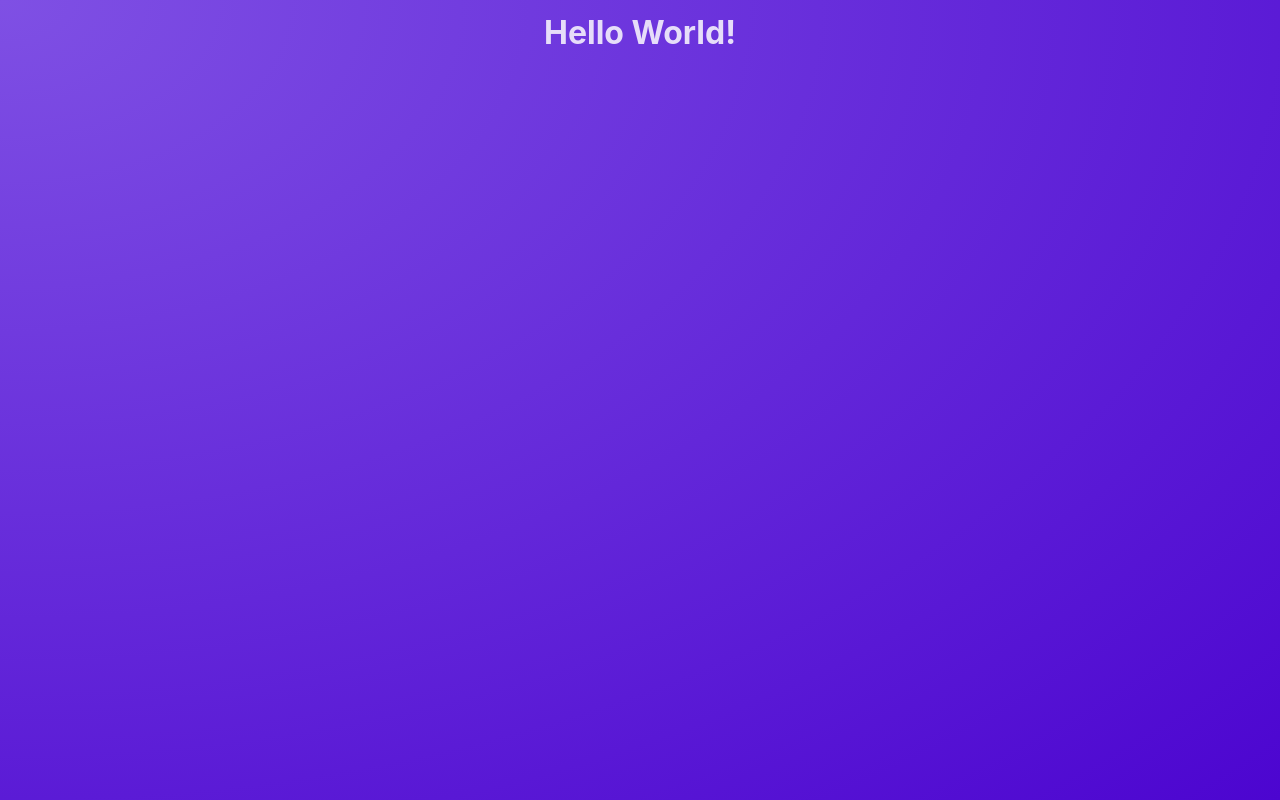
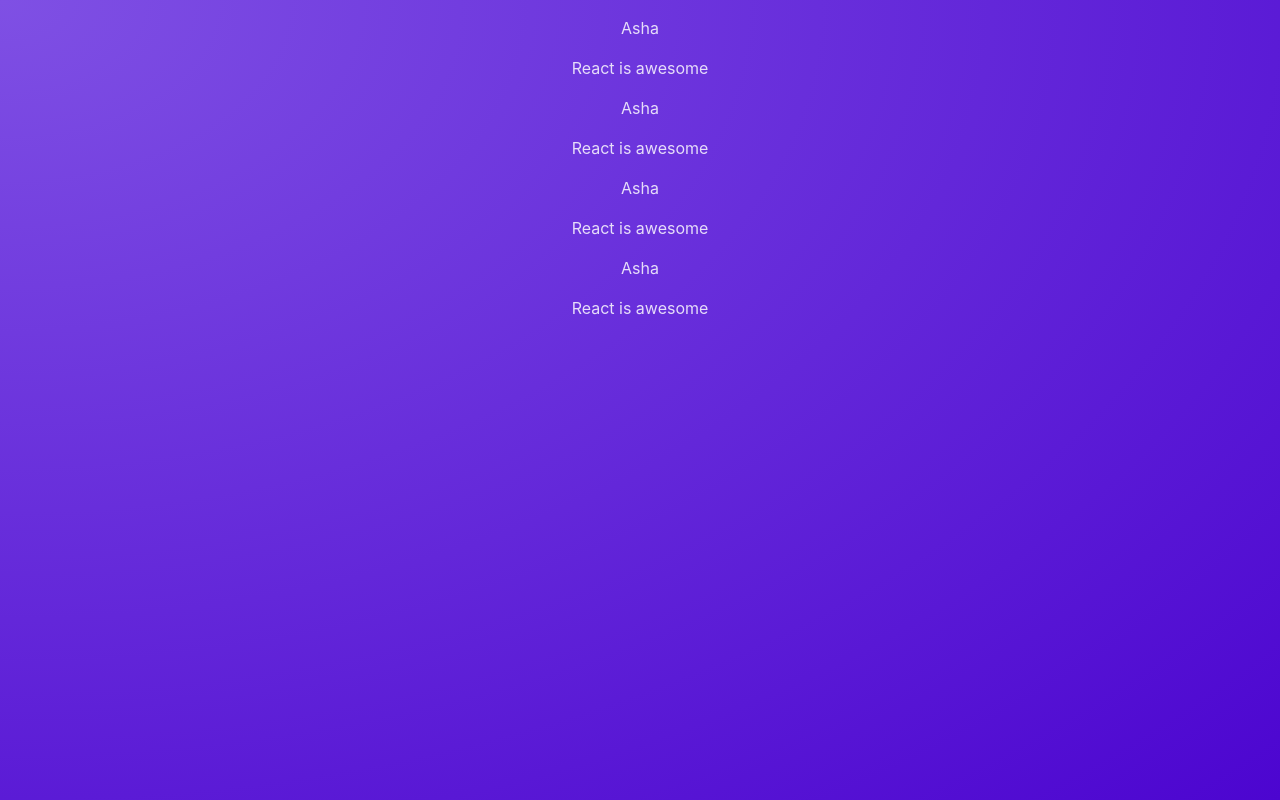
Before and after one commit to AshKatLuck/react-summary, a React (Vite) app: page / in a window 1280 px wide. Built offline with nearby package versions, Linux system fonts and the light colour scheme.

Commit message:
post component

```diff
--- a/src/App.jsx
+++ b/src/App.jsx
@@ -1,5 +1,12 @@
+import Post from "./components/Post";
 function App() {
-  return <h1>Hello World!</h1>;
+
+  return (<main>
+    <Post />
+    <Post />
+    <Post />
+    <Post />
+  </main>);
 }
 
 export default App;
--- /dev/null
+++ b/src/components/Post.jsx
@@ -0,0 +1,10 @@
+function Post() {
+    const names=['Asha', 'Max']
+  const chosenName=Math.random()>0.5?names[0]:names[1]
+    return (<div>
+        <p>{chosenName}</p>
+        <p>React is awesome</p>
+    </div>)
+}
+
+export default Post;
```
Also changed, not shown: src/main.jsx (indentation only).
